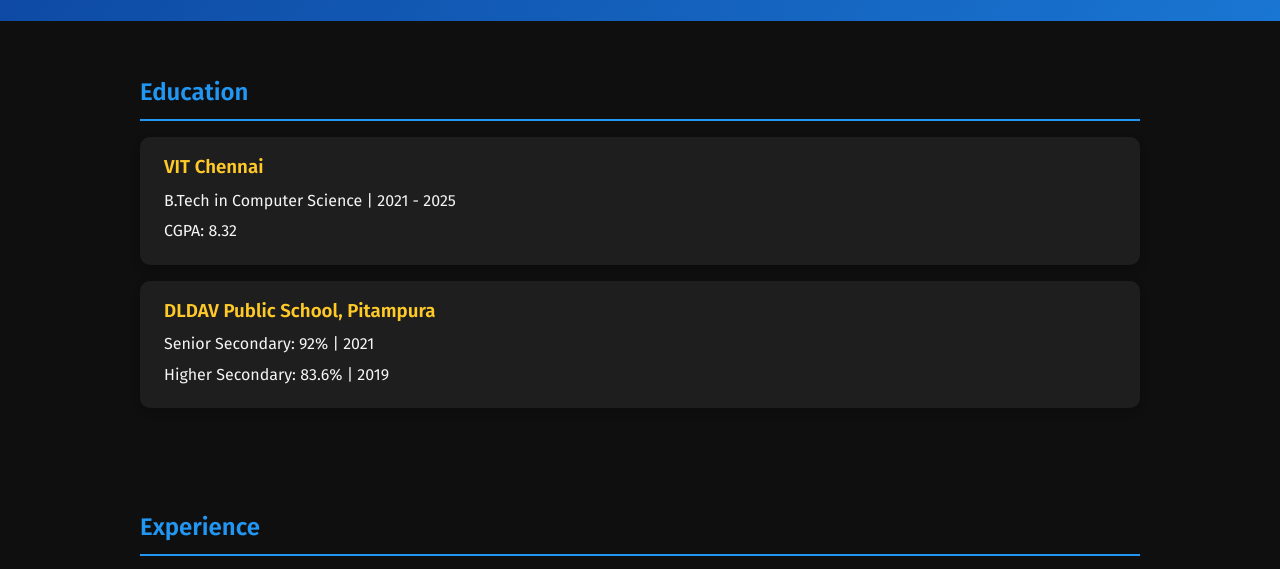
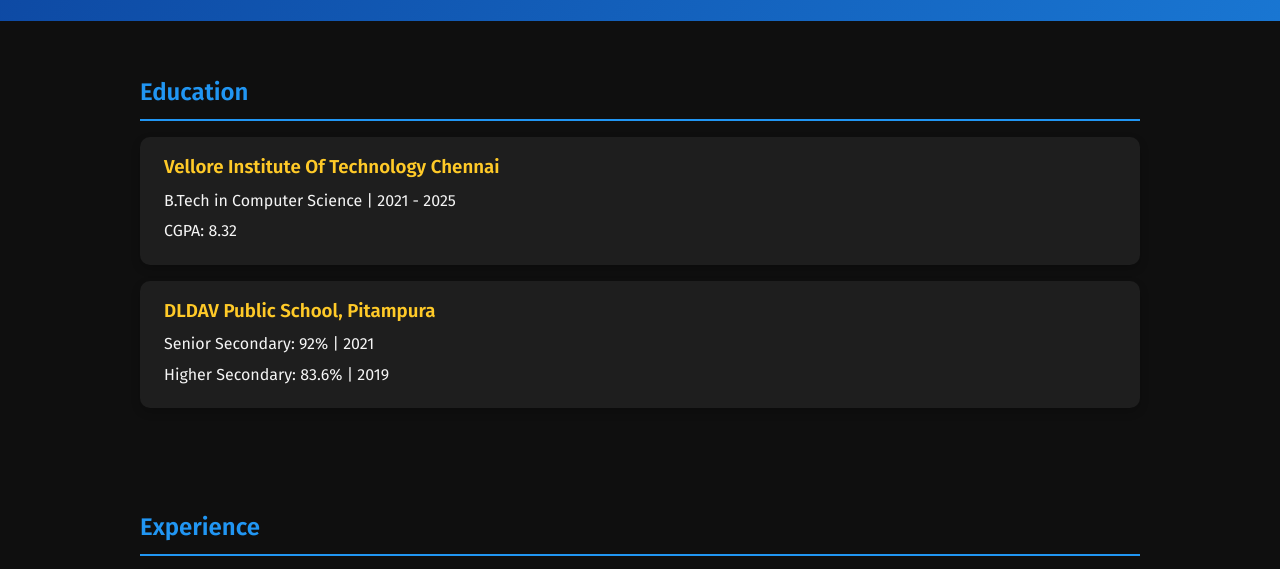
Before and after one commit to ParthFPS/Parth_Portfolio, a plain HTML site: page index.html in a window 1280 px wide. Shown: the part 209-778 px from the top of the page. Drawn offline with Linux system fonts and the light colour scheme.

Commit message:
Update index.html

```diff
--- a/index.html
+++ b/index.html
@@ -164,7 +164,7 @@
   <section id="education">
     <h2>Education</h2>
     <div class="card">
-      <h3>VIT Chennai</h3>
+      <h3>Vellore Institute Of Technology Chennai</h3>
       <p>B.Tech in Computer Science | 2021 - 2025</p>
       <p>CGPA: 8.32</p>
     </div>
```
